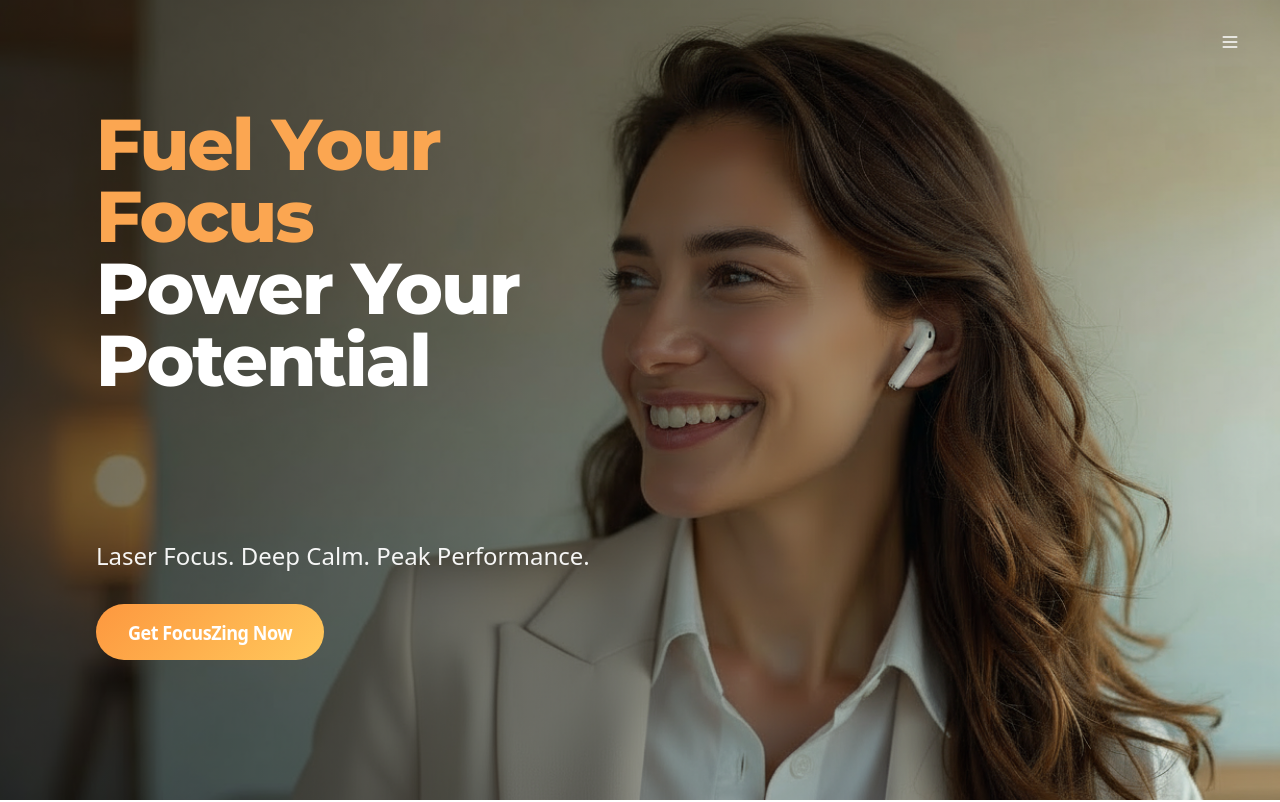
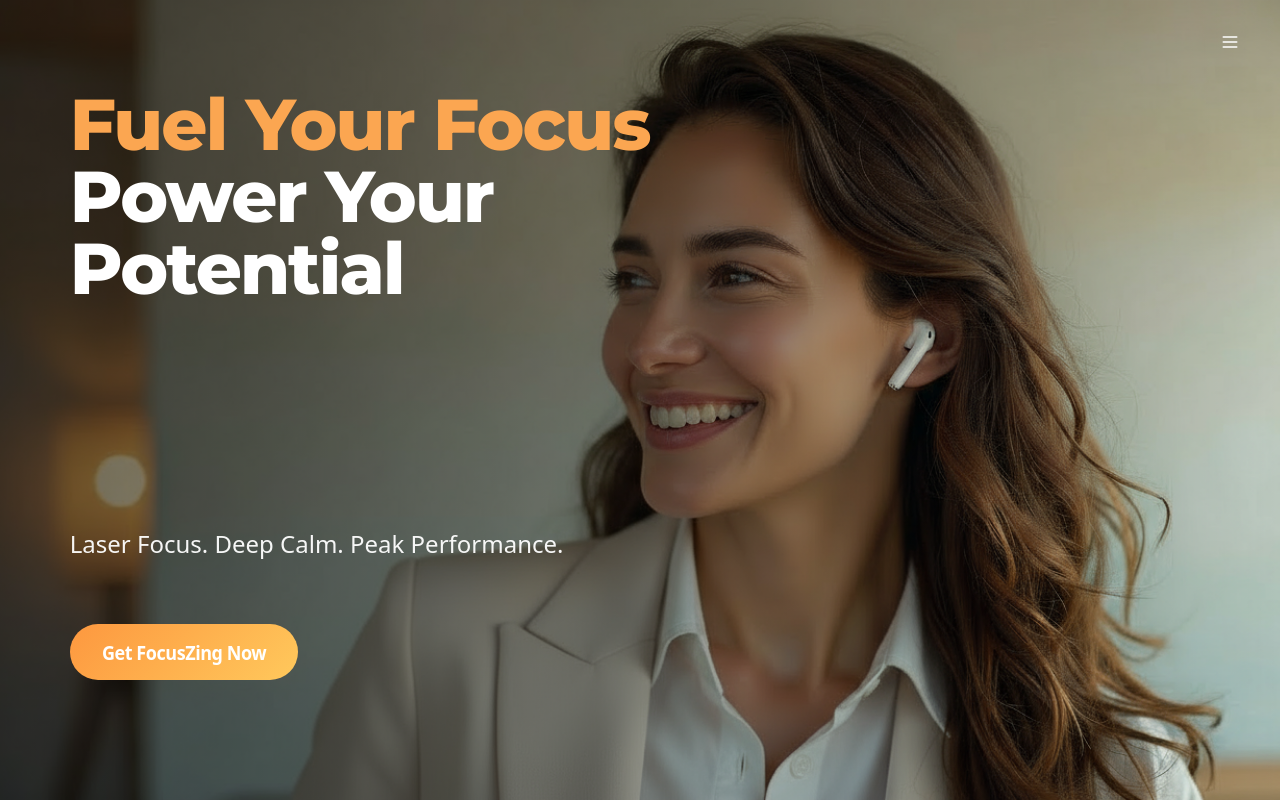
Before and after one commit to IsabelleKidney/zing-focusflow, a React (Vite) app: page / in a window 1280 px wide. Shown: the top 802 px of the page. Built offline with nearby package versions, Linux system fonts and the light colour scheme; the HTML template or start-up script is replaced by a standard one.

Commit message:
Reverted to commit 22307b61bc6638fe491252d57d05f509a805b0ff

```diff
--- a/src/components/Hero.tsx
+++ b/src/components/Hero.tsx
@@ -17,15 +17,15 @@ const Hero = () => {
       <div className="absolute inset-0 bg-gradient-to-r from-black/55 via-black/30 to-transparent md:from-black/55 md:via-black/30 md:to-transparent"></div>
 
       {/* Content - Left Aligned */}
-      <div className="relative z-10 text-white px-6 md:px-16 lg:px-24 max-w-3xl pt-20 md:pt-12 pb-20 md:pl-[calc(2rem+1cm)]">
-        <h1 className="text-5xl md:text-6xl lg:text-7xl font-montserrat font-extrabold mb-36 leading-[1.1] tracking-tight">
+      <div className="relative z-10 text-white px-8 md:px-16 lg:px-24 max-w-3xl pt-12 pb-20" style={{ paddingLeft: 'calc(2rem + 1cm)' }}>
+        <h1 className="text-5xl md:text-6xl lg:text-7xl font-montserrat font-extrabold mb-56 leading-[1.1] tracking-tight">
           <span className="text-orange">Fuel Your Focus</span>
           <br />
           Power Your Potential
         </h1>
 
-        <p className="text-lg md:text-xl lg:text-2xl mb-8 font-normal leading-relaxed opacity-95">
-          Laser Focus. Deep Calm. <br className="md:hidden" />Peak Performance.
+        <p className="text-lg md:text-xl lg:text-2xl mb-16 font-normal leading-relaxed opacity-95">
+          Laser Focus. Deep Calm. Peak Performance.
         </p>
 
         <div className="flex items-center">
```
